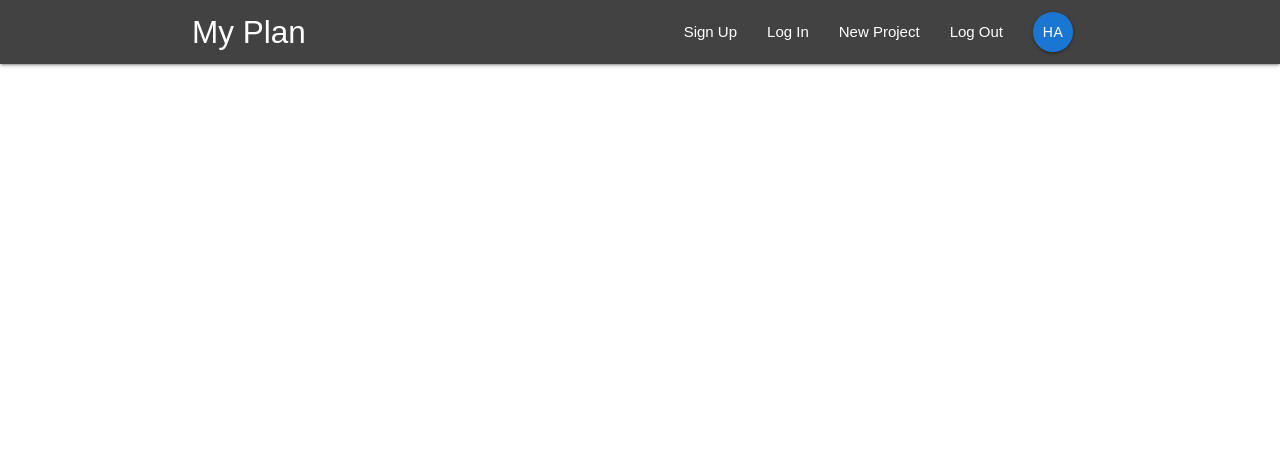
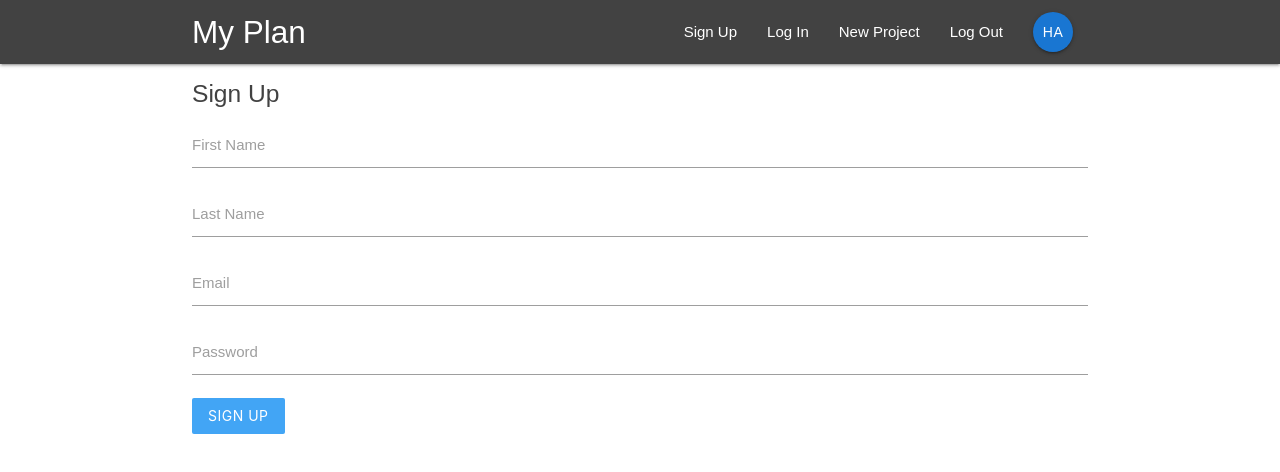
Before and after one commit to hendraaagil/my-plan, a React (Create React App) app: page /signup in a window 1280 px wide. Shown: the top 472 px of the page. Built offline with nearby package versions, Linux system fonts and the light colour scheme.

Commit message:
SignIn & SignUp components

```diff
--- a/public/index.html
+++ b/public/index.html
@@ -48,5 +48,7 @@
       To begin the development, run `npm start` or `yarn start`.
       To create a production bundle, use `npm run build` or `yarn build`.
     -->
+    <!-- Compiled and minified JavaScript -->
+    <script src="https://cdnjs.cloudflare.com/ajax/libs/materialize/1.0.0/js/materialize.min.js"></script>
   </body>
 </html>
--- a/src/App.js
+++ b/src/App.js
@@ -3,6 +3,8 @@
 import Navbar from './components/layout/Navbar';
 import Dashboard from './components/dashboard/Dashboard';
 import ProjectDetails from './components/projects/ProjectDetails';
+import SignIn from './components/auth/SignIn';
+import SignUp from './components/auth/SignUp';
 
 const App = () => {
   return (
@@ -12,6 +14,8 @@
         <Switch>
           <Route exact path="/" component={Dashboard} />
           <Route path="/project/:id" component={ProjectDetails} />
+          <Route path="/signin" component={SignIn} />
+          <Route path="/signup" component={SignUp} />
         </Switch>
       </div>
     </BrowserRouter>
--- a/src/components/auth/SignIn.js
+++ b/src/components/auth/SignIn.js
@@ -0,0 +1,42 @@
+import React, { Component } from 'react';
+
+class SignIn extends Component {
+  state = {
+    email: '',
+    password: '',
+  };
+
+  handleChange = (e) => {
+    this.setState({
+      [e.target.id]: e.target.value,
+    });
+  };
+
+  handleSubmit = (e) => {
+    e.preventDefault();
+    console.log(this.state);
+  };
+
+  render() {
+    return (
+      <div className="container">
+        <form onSubmit={this.handleSubmit} className="white">
+          <h5 className="grey-text text-darken-3">Sign In</h5>
+          <div className="input-field">
+            <label htmlFor="email">Email</label>
+            <input type="email" id="email" onChange={this.handleChange} />
+          </div>
+          <div className="input-field">
+            <label htmlFor="password">Password</label>
+            <input type="password" id="password" onChange={this.handleChange} />
+          </div>
+          <div className="input-field">
+            <button className="btn blue lighten-1 z-depth-0">Login</button>
+          </div>
+        </form>
+      </div>
+    );
+  }
+}
+
+export default SignIn;
--- a/src/components/auth/SignUp.js
+++ b/src/components/auth/SignUp.js
@@ -0,0 +1,52 @@
+import React, { Component } from 'react';
+
+class SignUp extends Component {
+  state = {
+    firstName: '',
+    lastName: '',
+    email: '',
+    password: '',
+  };
+
+  handleChange = (e) => {
+    this.setState({
+      [e.target.id]: e.target.value,
+    });
+  };
+
+  handleSubmit = (e) => {
+    e.preventDefault();
+    console.log(this.state);
+  };
+
+  render() {
+    return (
+      <div className="container">
+        <form onSubmit={this.handleSubmit} className="white">
+          <h5 className="grey-text text-darken-3">Sign Up</h5>
+          <div className="input-field">
+            <label htmlFor="firstName">First Name</label>
+            <input type="text" id="firstName" onChange={this.handleChange} />
+          </div>
+          <div className="input-field">
+            <label htmlFor="lastName">Last Name</label>
+            <input type="text" id="lastName" onChange={this.handleChange} />
+          </div>
+          <div className="input-field">
+            <label htmlFor="email">Email</label>
+            <input type="email" id="email" onChange={this.handleChange} />
+          </div>
+          <div className="input-field">
+            <label htmlFor="password">Password</label>
+            <input type="password" id="password" onChange={this.handleChange} />
+          </div>
+          <div className="input-field">
+            <button className="btn blue lighten-1 z-depth-0">Sign up</button>
+          </div>
+        </form>
+      </div>
+    );
+  }
+}
+
+export default SignUp;
```
